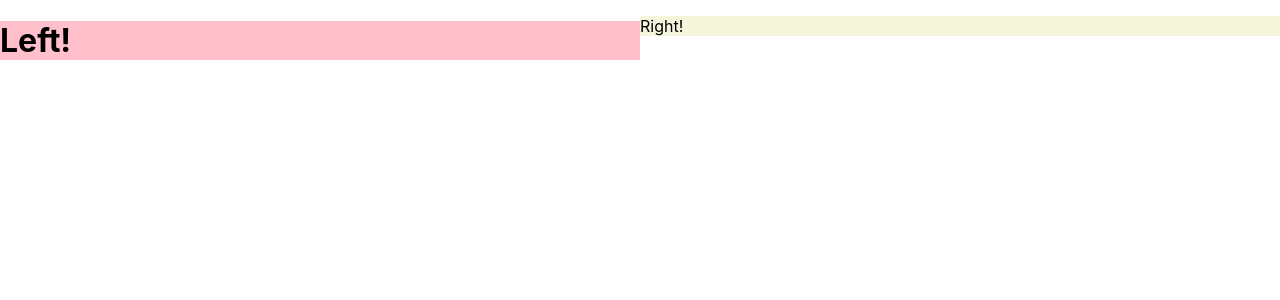
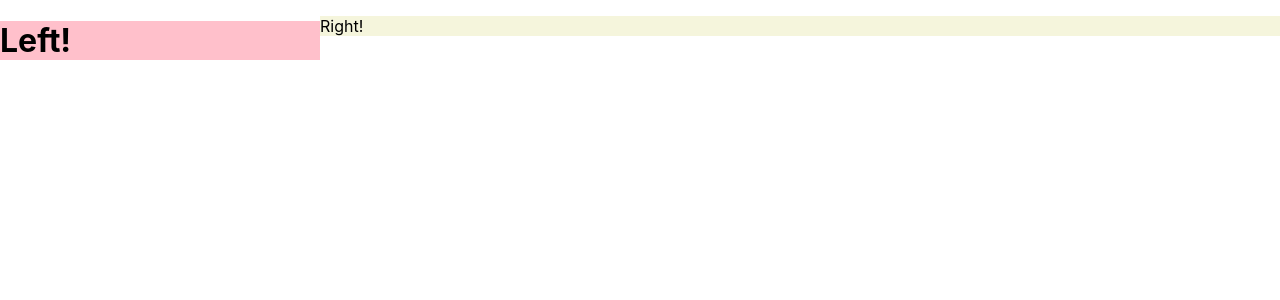
Before and after one commit to jeongahyi/react_design_pattern, a React (Create React App) app: page / in a window 1280 px wide. Shown: the top 300 px of the page. Built offline with nearby package versions, Linux system fonts and the light colour scheme.

Commit message:
Add style props

```diff
--- a/src/App.js
+++ b/src/App.js
@@ -1,4 +1,4 @@
-import { SplitScreen } from './SplitScreen';
+import { SplitScreen } from './components/SplitScreen';
 
 
 const LeftHandComponent = () => {
@@ -14,7 +14,9 @@ function App() {
     <SplitScreen
       // pass two components
       left={LeftHandComponent}
-      right={RightHandComponent} />
+      right={RightHandComponent}
+      leftWeight={1}
+      rightWeight={3} />
   );
 }
 
--- a/src/SplitScreen.js
+++ b/src/components/SplitScreen.js
@@ -4,19 +4,22 @@ const Container = styled.div`
   display: flex;
 `;
 const Pane = styled.div`
-  flex: 1;
+  /* pass props */
+  flex: ${props => props.weight};
 `;
 
 export const SplitScreen = ({
   left: Left, // component will be displayed on the left side of the split screen
   right: Right,
+  leftWeight = 1,
+  rightWeight = 1,
 }) => {
   return (
     <Container>
-      <Pane>
+      <Pane weight={leftWeight}>
         <Left />
       </Pane>
-      <Pane>
+      <Pane weight={rightWeight}>
         <Right />
       </Pane>
     </Container>
```
